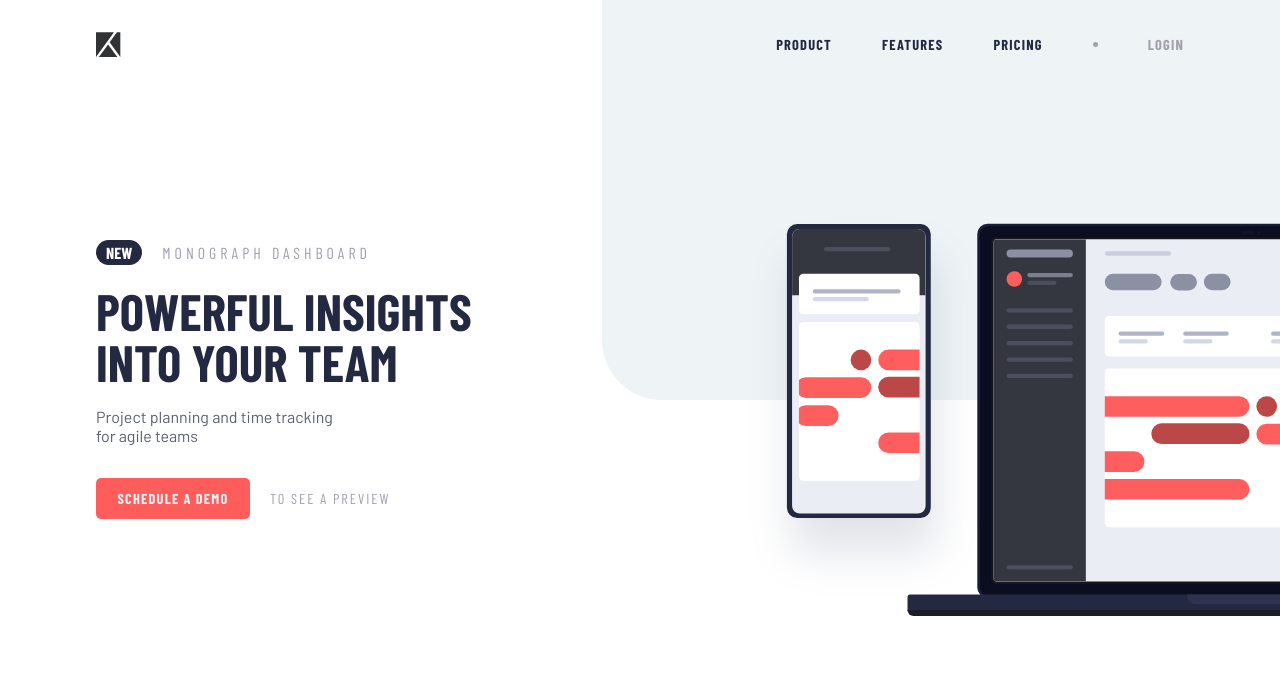
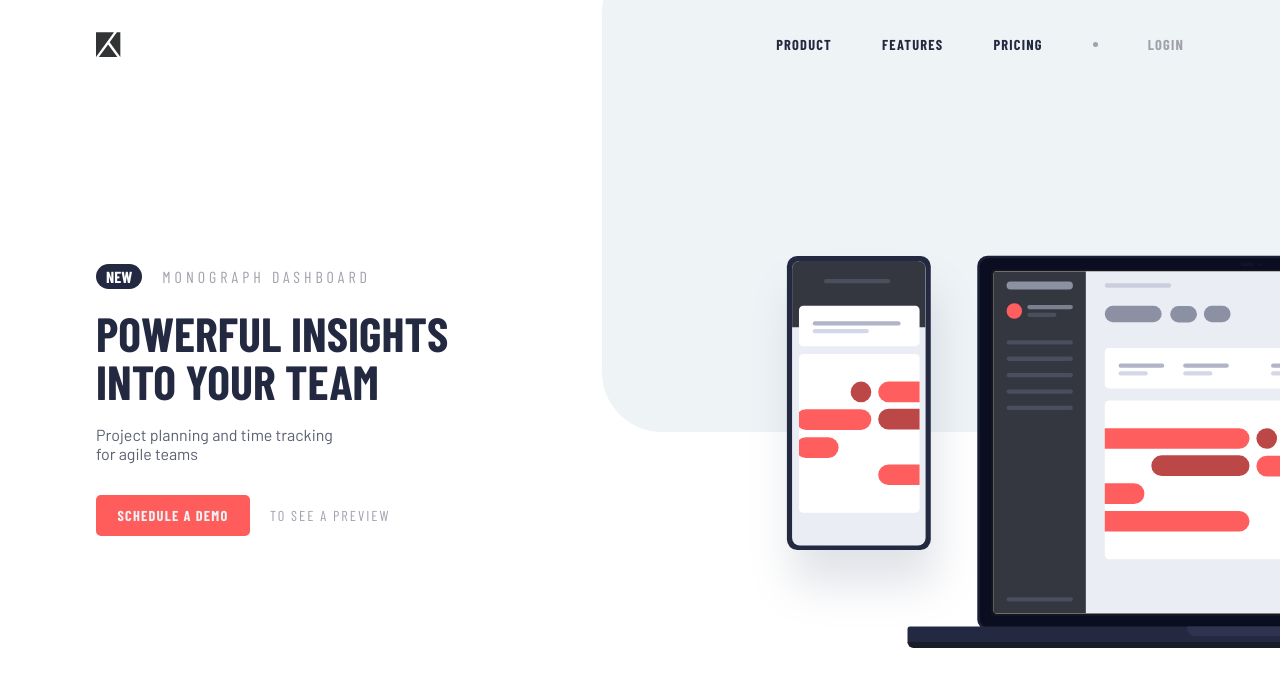
Before and after one commit to marcodanielj/productPage, an Angular app: page / in a window 1280 px wide. Shown: the top 686 px of the page. Built offline with nearby package versions, Linux system fonts and the light colour scheme.

Commit message:
Improvements

```diff
--- a/src/app/app.component.scss
+++ b/src/app/app.component.scss
@@ -8,7 +8,6 @@
     }
 
     .home {
-        overflow-y: scroll;
         overflow-x: hidden;
     }
 
--- a/src/app/home/home.component.scss
+++ b/src/app/home/home.component.scss
@@ -16,10 +16,10 @@
         position: relative;
         flex-direction: column;
 
-        padding-top: 3vh;
+        padding-top: 0vh;
         padding-left: 7.5vw;
 
-        margin-bottom: 30vh;
+        margin-bottom: 0vh;
 
         gap: 20px;
 
@@ -128,7 +128,7 @@
         display: flex;
 
         width: 100vw;
-        height: 55vh;
+        height: 52vh;
 
         .background {
 
@@ -136,7 +136,7 @@
             background-color: $lightGrayishBlue;
 
             width: 80vw;
-            height: 60vh;
+            height: 55vh;
 
             top: -10%;
 
@@ -151,7 +151,7 @@
             position: absolute;
 
             height: 30vh;
-            top: 15vh;
+            top: 13vh;
             padding-left: 7.5vw;
 
         }
@@ -165,9 +165,9 @@
         align-items: center;
 
         flex-direction: row;
-        justify-content: space-between;
+        justify-content: flex-start;
 
-        align-items: flex-start;
+        align-items: center;
 
 
         .content {
@@ -177,12 +177,15 @@
 
             position: absolute;
 
-            padding-top: 30vh;
+            padding-top: 0vh;
+            padding-bottom: 0vh;
+
+            margin-bottom: 0vh;
 
 
             .productInfo {
                 .title {
-                    font-size: 4vw;
+                    font-size: 3em;
                 }
 
                 .description {
@@ -205,16 +208,15 @@
 
                 border-radius: 60px;
 
-                top: -10vh;
+                top: -30vh;
                 right: -20vw;
 
             }
 
             .image {
-
                 position: absolute;
                 height: 50vh;
-                top: 27vh;
+                top: 7vh;
                 left: 51vw;
             }
 
```
Also changed, not shown: 3 other files (tests, documents, lock files or other folders).
